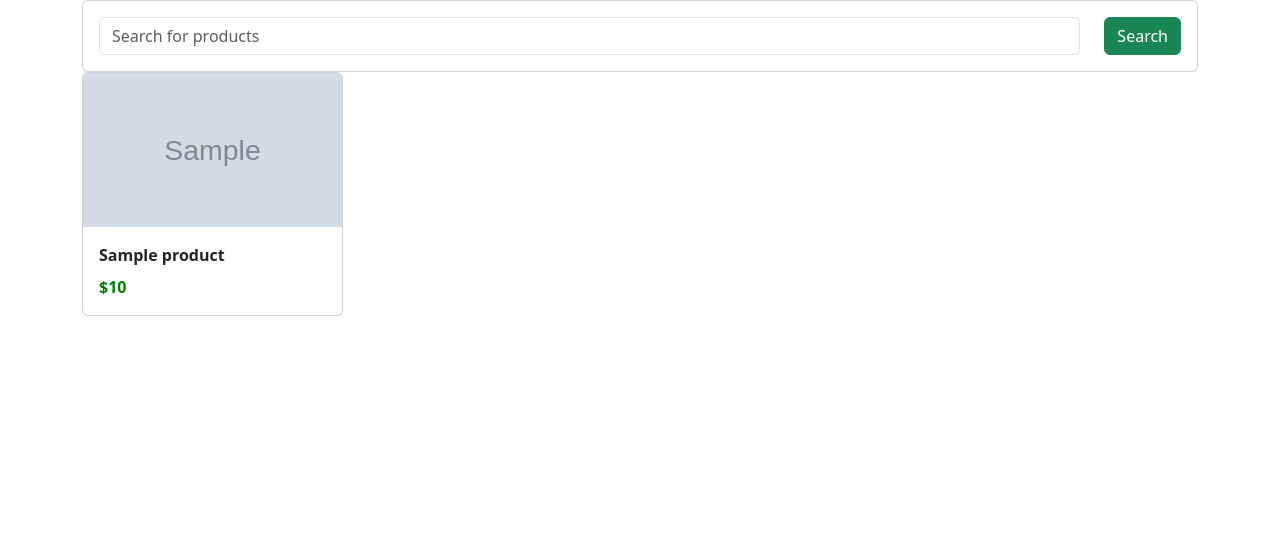
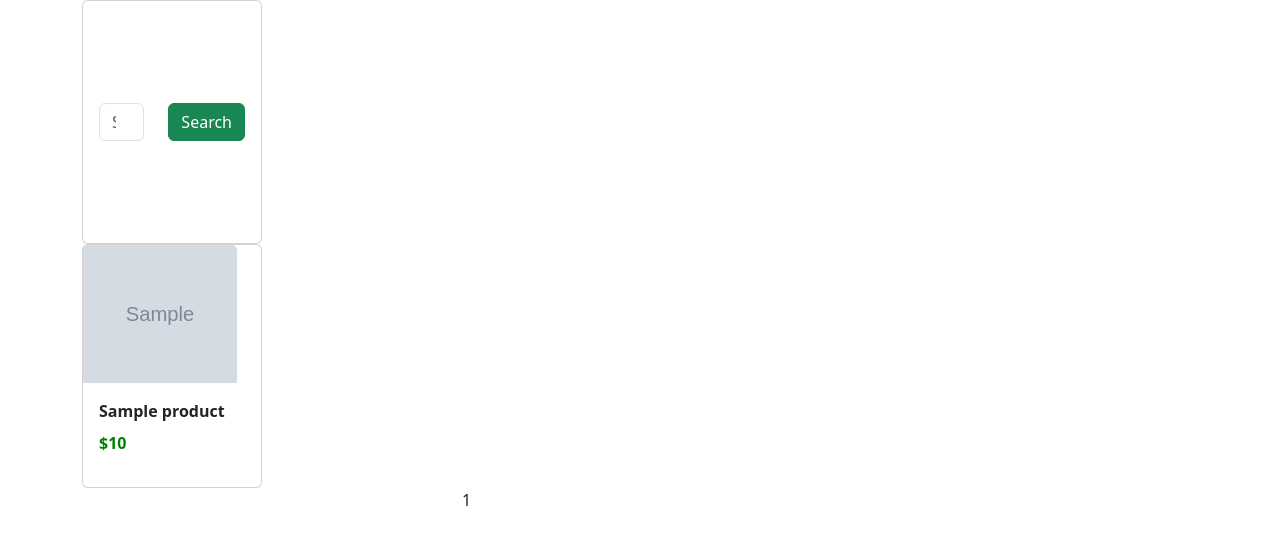
Before and after one commit to SkowronPiotr/ecom, a Django app: template Ecomsite/shop/templates/shop/index.html in a window 1280 px wide. Shown: the top 545 px of the page. Run offline with Django 3.2, Linux system fonts and the light colour scheme; the template is opened without the code that fills it: most values are stand-ins (such as "Sample title", 1, 10 or a date in 2020); grey boxes marked "Sample" are stand-in pictures.

Commit message:
Adding pagination

```diff
--- a/Ecomsite/shop/static/shop/style.css
+++ b/Ecomsite/shop/static/shop/style.css
@@ -6,3 +6,7 @@
 .card-title {
     font-weight: 900;
 }
+.card {
+    width: 180px;
+    height: 244px;
+}
--- a/Ecomsite/shop/templates/shop/index.html
+++ b/Ecomsite/shop/templates/shop/index.html
@@ -31,8 +31,8 @@
             {% for product in product_objects %}
                 <div class="col-md-3">
                     <div class="card">
-                        <img src="{{ product.image }}" alt="" class="card-img-top" style="height:154px;">
-                        <div class="card-body">
+                        <img src="{{ product.image }}" alt="" class="card-img-top" style="height:154px; width:154px;">
+                        <div class="card-body" style="height:112px;">
                             <div class="card-title">
                                 {{ product.title }}
                             </div>
@@ -44,6 +44,22 @@
                 </div>
             {% endfor %}
         </div>
+        <div class="row">
+            <div class="col-md-3 offset-md-4">
+                <ul class="pagination">
+                    {% if product_objects.has_previous %}
+                        <li class="page-item"><a class="page-link" href="?page={{ product_objects.previous_page_number }}">Previous</a></li>
+                    {% endif %}
+
+                    <li class="page-item active">{{ product_objects.number }}</li>
+
+
+                    {% if product_objects.has_next %}
+                        <li class="page-item"><a class="page-link" href="?page={{ product_objects.next_page_number }}">Next</a></li>
+                    {% endif %}
+                </ul>
+            </div>
+        </div>
     </div>
     <script src="https://cdn.jsdelivr.net/npm/bootstrap@5.3.3/dist/js/bootstrap.bundle.min.js" integrity="sha384-YvpcrYf0tY3lHB60NNkmXc5s9fDVZLESaAA55NDzOxhy9GkcIdslK1eN7N6jIeHz" crossorigin="anonymous"></script>
 </body>
```
Also changed, not shown: Ecomsite/shop/views.py (+7 -0 lines), Ecomsite/db.sqlite3.
